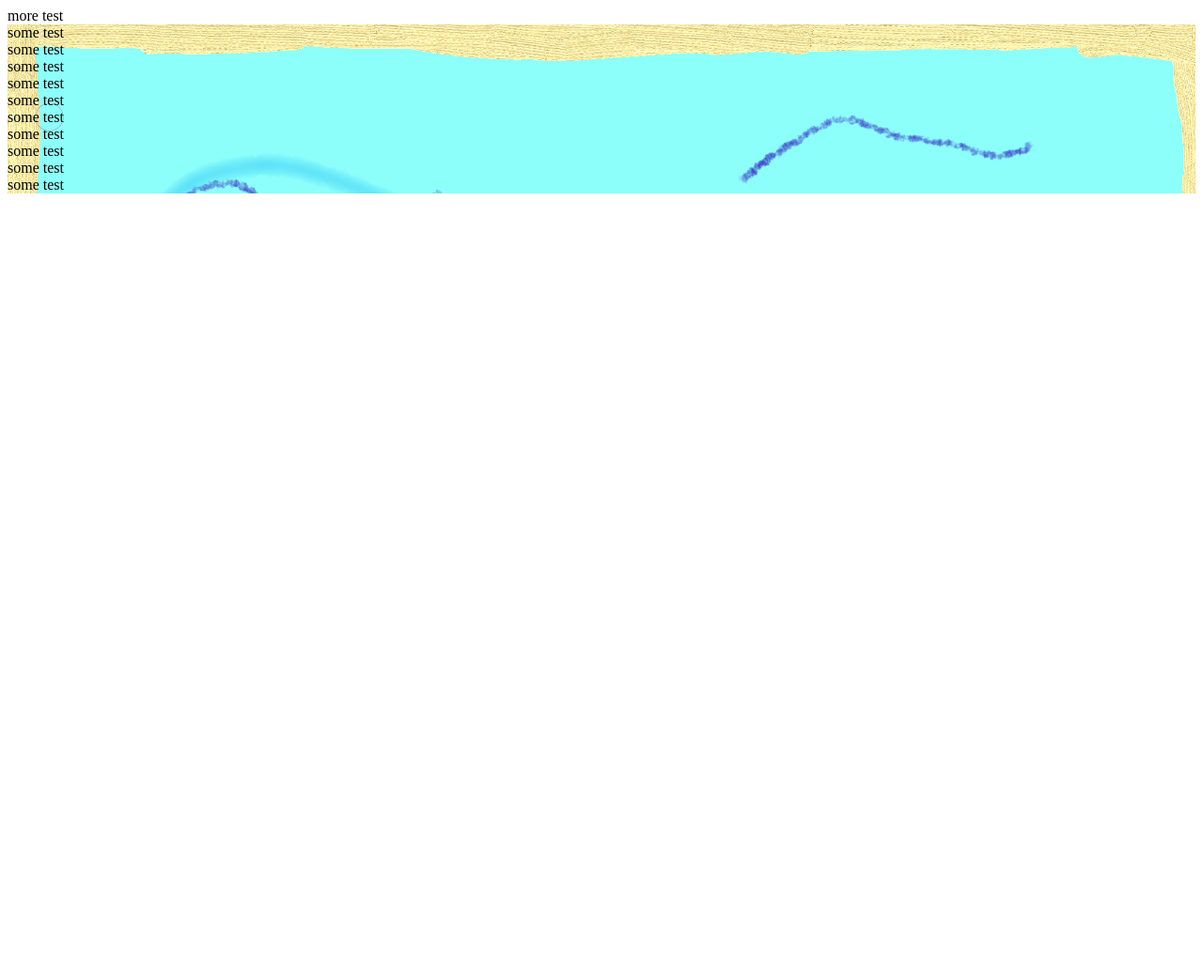
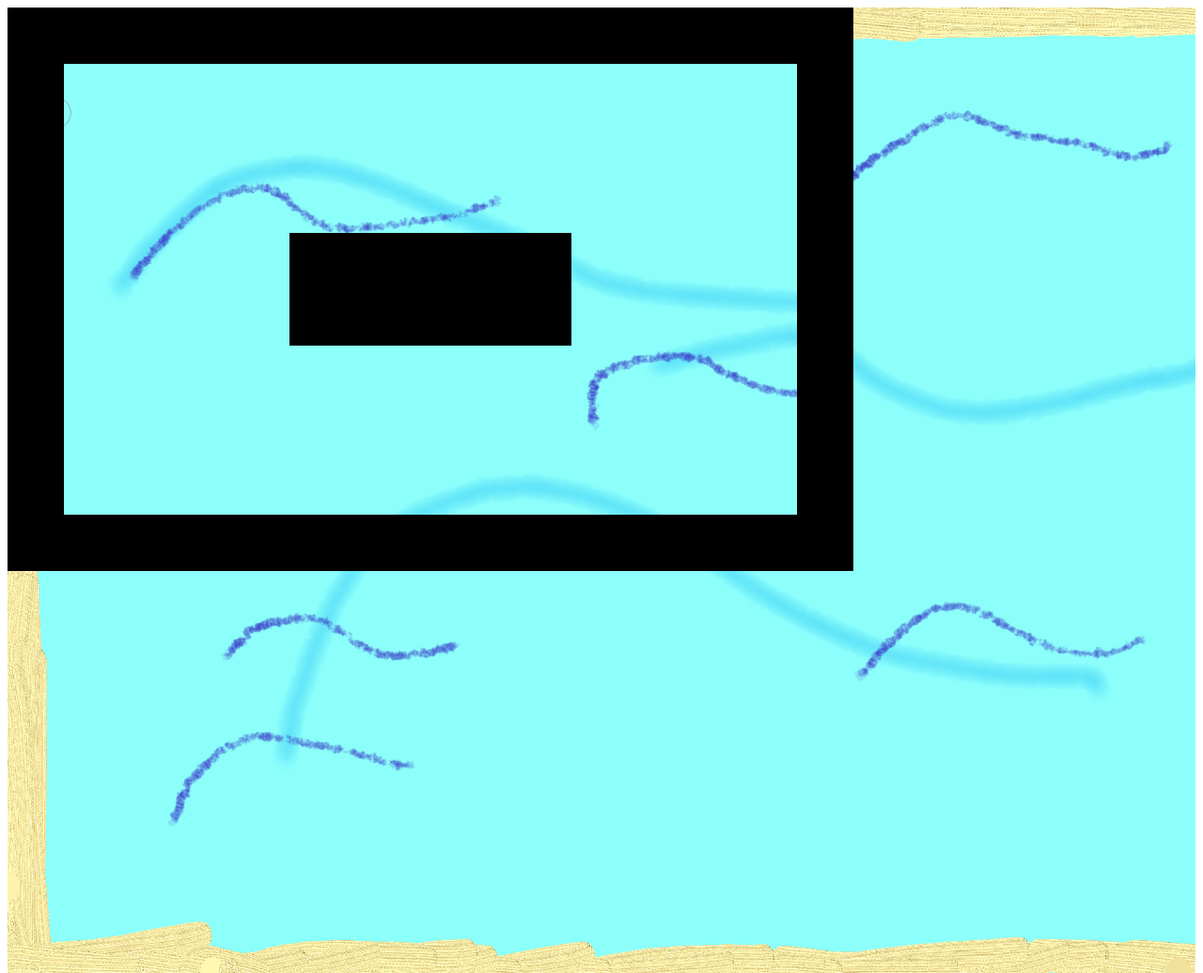
Before and after one commit to grafiks/DiveIn, a plain HTML site: page game.html in a window 1280 px wide. Shown: the whole page at 94% size. Before the commit the page ends 800 px from the top, so only its background shows below. Drawn offline with Linux system fonts and the light colour scheme.

Commit message:
Working on game; end of page 81.

```diff
--- a/game.html
+++ b/game.html
@@ -13,23 +13,41 @@
 
 <body>
     <div id = 'info'>
-            more test
     </div>
     <div id = 'mainsection'>
-            some test<br>
-            some test<br>
-            some test<br>
-            some test<br>
-            some test<br>
-            some test<br>
-            some test<br>
-            some test<br>
-            some test<br>
-            some test<br>
+      <canvas id = 'canvas' width="1024" height="1024"></canvas>
     </div>
 </body>
 
 <script>
+    var board = [
+        "###############",
+        "#             #",
+        "#             #",
+        "#             #",
+        "#    #####    #",
+        "#    #####    #",
+        "#             #",
+        "#             #",
+        "#             #",
+        "###############"
+    ];
+    var canvas = document.getElementById("canvas");
+    var ctx = canvas.getContext("2d");
+    var currentYoffset = 0;
+    var squareSize = 60;
+    board.forEach(function checkline(line){
+        line = line.split('');
+        var currentXoffset = 0;
+        line.forEach(function checkCharacter(character){
+            if(character == '#'){
+                ctx.fillStyle = "black";
+                ctx.fillRect(currentXoffset, currentYoffset, squareSize, squareSize);
+            }
+        currentXoffset += squareSize;
+        });
+        currentYoffset += squareSize;
+    });
 </script>
 
 </html>
```
